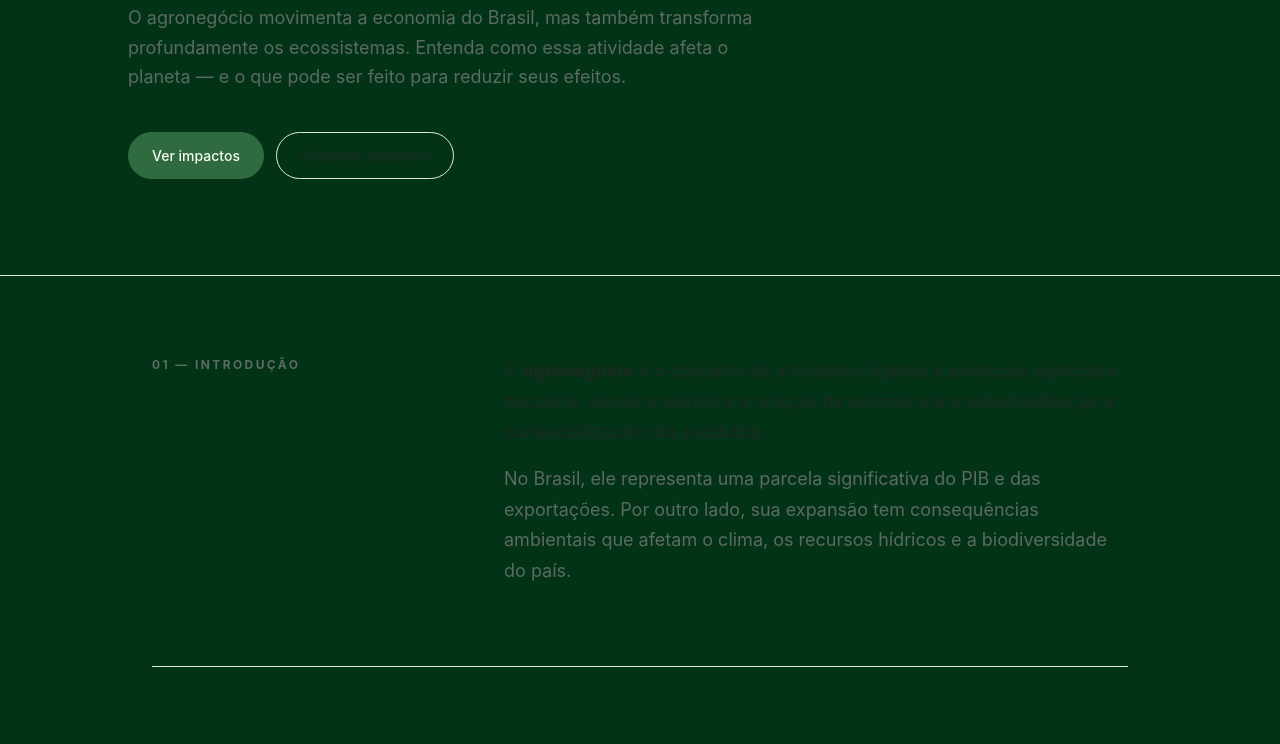
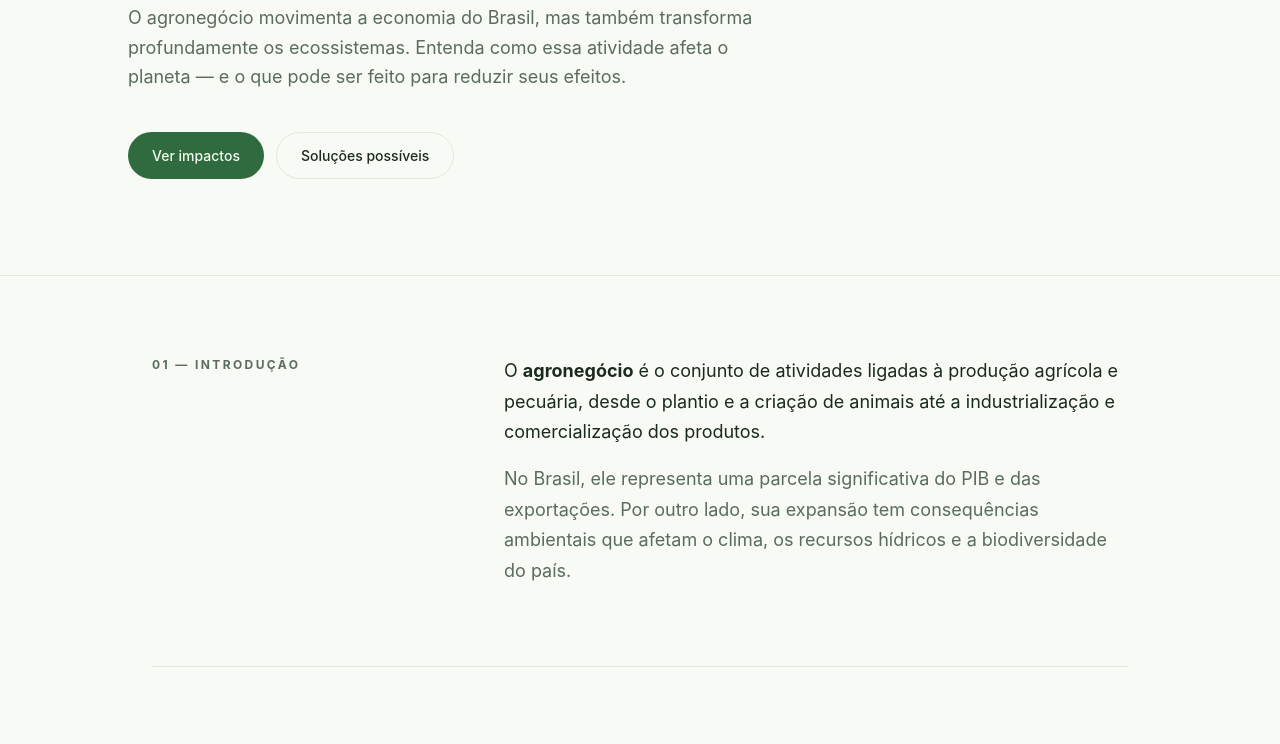
Before and after one commit to Bianca043/Os-Impactos-do-Agronegocio-no-meio-ambiente, a plain HTML site: page index.html in a window 1280 px wide. Shown: the part 423-1167 px from the top of the page. Drawn offline with Linux system fonts and the light colour scheme.

Commit message:
Update index.html

```diff
--- a/index.html
+++ b/index.html
@@ -7,7 +7,7 @@
 <meta name="description" content="Site informativo sobre os impactos do agronegócio no meio ambiente: desmatamento, agrotóxicos, água e soluções sustentáveis." />
 <style>
   :root{
-    --bg:#023317; --fg:#1b2a1f; --muted:#5b6b5f; --border:#e2e8dd;
+    --bg:#f7faf5; --fg:#1b2a1f; --muted:#5b6b5f; --border:#e2e8dd;
     --card:#ffffff; --primary:#2f6b3e; --primary-fg:#f5faf2;
     --secondary:#eaf1e5;
   }
```
